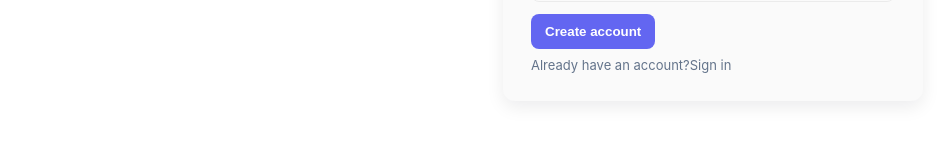
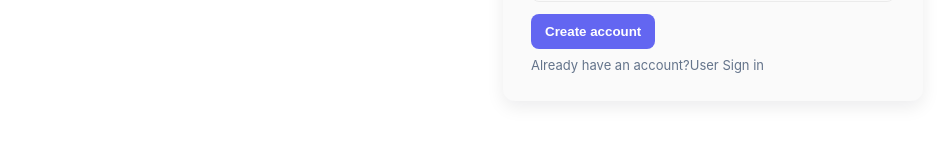
Before and after one commit to masukkhan-github/food-app, a React (Vite) app in the folder frontend/: page /user/register in a window 1280 px wide. Shown: the part 345-488 px from the top of the page, without its empty margins (177-1115 px from the left). Built offline with nearby package versions, Linux system fonts and the light colour scheme.

Commit message:
fixed route

```diff
--- a/frontend/src/pages/auth/SignIn.jsx
+++ b/frontend/src/pages/auth/SignIn.jsx
@@ -6,11 +6,11 @@ const SignIn = ({ type }) => {
     <div className="helper">
       {type === "user" ? (
         <>
-        Already have an account?<Link to="/">Sign in</Link>
+        Already have an account?<Link to="/">User Sign in</Link>
         </>
       ) : (
         <>
-          Already partnered? <Link to="/food-partner/login">Sign in</Link>
+          Already partnered? <Link to="/food-partner/login">Partner Sign in</Link>
         </>
       )}
     </div>
```
